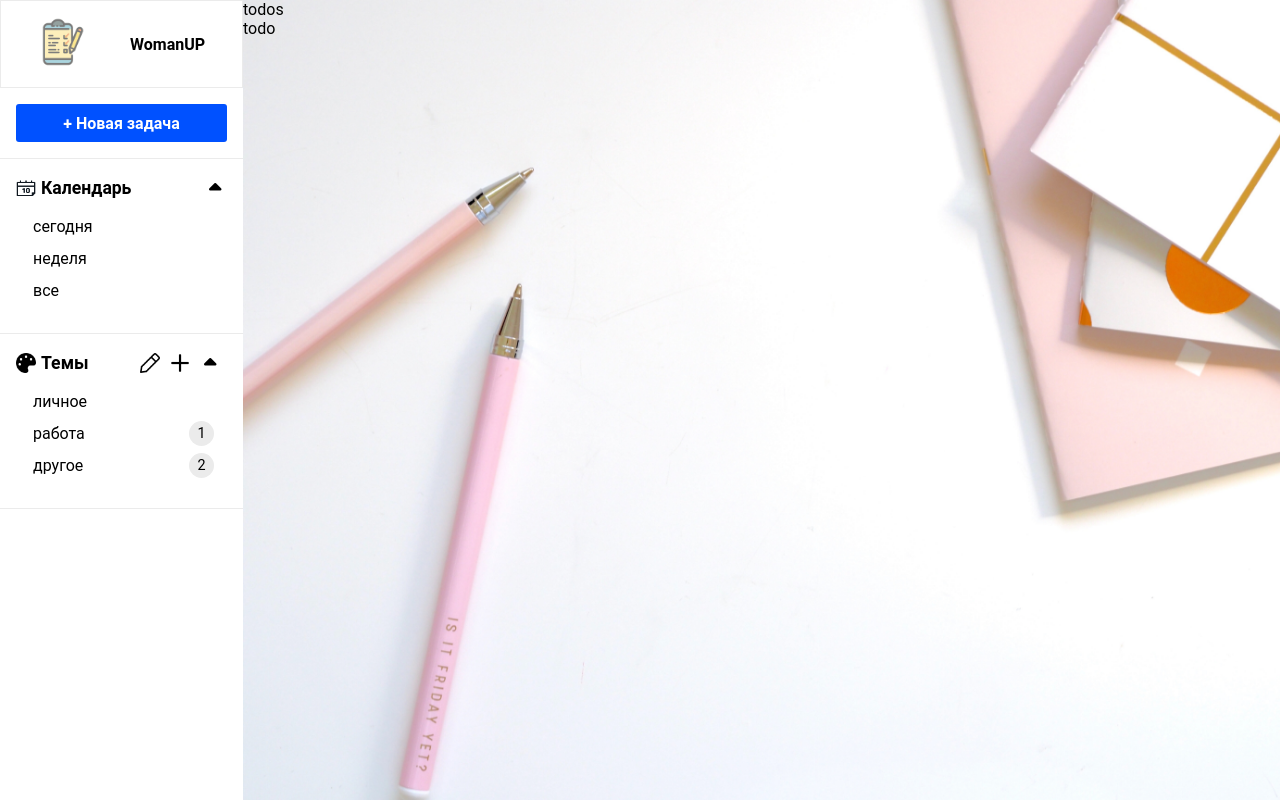
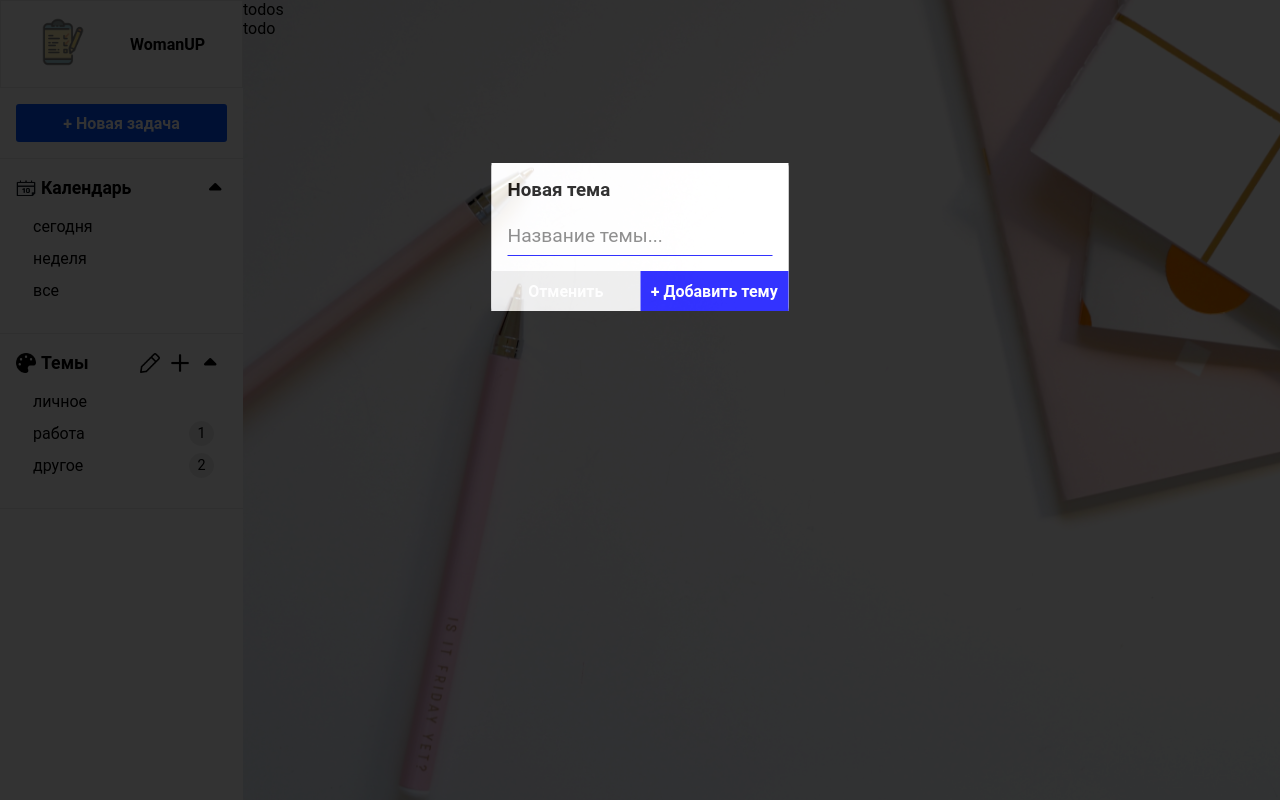
Before and after one commit to Sanya789/task-manager, a React (Create React App) app in the folder frontend/: page / in a window 1280 px wide. Both pictures are taken after a click on the element 179 px from the left and 362 px from the top of the page. Built offline with nearby package versions, Linux system fonts and the light colour scheme.

Commit message:
added modals for rename and add themes

```diff
--- a/frontend/src/App.css
+++ b/frontend/src/App.css
@@ -60,6 +60,7 @@ font-weight: bold;
   height: 100vh;
   background-color: black;
   opacity: 0.8;
+  z-index: 99;
 }
 
 .modal .modal_container {
@@ -365,3 +366,58 @@ transition: all 200ms ease-in-out;
 .Title .btns .edit-delete span.delete:hover{
   background: red;
 }
+
+/* AddNewTitile */
+
+.addNewTitle .add-button span{
+margin-right: 5px;
+}
+
+/*Title form */
+.TitleForm {
+  background-color: white;
+padding: 1rem;
+border-radius: 4px;
+position: relative;
+padding-bottom: 40px;
+}
+
+.TitleForm input {
+  width: 100%;
+  height: 40px;
+  margin: 15px 0;
+border: none;
+font-size: 1.2rem;
+}
+
+.TitleForm input:focus{
+  outline: none;
+  border-bottom: 1px solid blue;
+}
+
+.TitleForm button {
+  position: absolute;
+  bottom: 0;
+  height: 40px;
+  width: 50%;
+  border: none;
+  color: white;
+  font-size: 1rem;
+  font-weight: bold;
+  cursor: pointer;
+  transition: filter 200ms ease-in-out;
+}
+
+.TitleForm button.cancel {
+  left: 0;
+background-color: #ebebeb;
+}
+
+.TitleForm button.confirm {
+right: 0;
+background-color: blue;
+}
+
+.TitleForm button:hover {
+  filter: brightness(1.1)
+}
--- a/frontend/src/components/AddNewTitle.jsx
+++ b/frontend/src/components/AddNewTitle.jsx
@@ -1,14 +1,30 @@
-import React from 'react';
+import React, { useState } from 'react';
 import plus from '../assets/img/plus.png';
+import Modal from './Modal';
+import TitleForm from './TitleForm';
 
 const AddNewTitle = () => {
+  const [showModal, setShowModal] = useState(false);
+  const [titleName, setTitleName] = useState('');
+  const handleSubmit = () => {};
+
   return (
     <div className="addNewTitle">
       <div className="add-button">
-        <span>
+        <span onClick={() => setShowModal(true)}>
           <img src={plus} alt="plus" />
         </span>
       </div>
+      <Modal showModal={showModal} setShowModal={setShowModal}>
+        <TitleForm
+          handleSubmit={handleSubmit}
+          heading="Новая тема"
+          value={titleName}
+          setValue={setTitleName}
+          setShowModal={setShowModal}
+          confirmButtonText="+ Добавить тему"
+        />
+      </Modal>
     </div>
   );
 };
--- a/frontend/src/components/Modal.jsx
+++ b/frontend/src/components/Modal.jsx
@@ -13,7 +13,7 @@ const Modal = ({children, showModal, setShowModal}) => {
     <div ref={modalRef} className='modal' onClick={closeModal}>
       <div className='modal_container'>
         {children}
-        <button onClick={()=>setShowModal(false)}>Закрыть</button>
+        {/* <button onClick={()=>setShowModal(false)}>Закрыть</button> */}
       </div>
     </div>
   )
--- a/frontend/src/components/RenameTitle.jsx
+++ b/frontend/src/components/RenameTitle.jsx
@@ -1,9 +1,25 @@
-import React from 'react'
+import React, { useState } from 'react';
+import TitleForm from './TitleForm';
 
-const RenameTitile = () => {
-  return (
-    <div className='renameTitile'></div>
-  )
+const RenameTitile = ({title, setShowModal}) => {
+const[newTitleName, setNewTitleName] = useState(title.name)
+
+const handleSubmit = (e) => {
+
 }
 
-export default RenameTitile
+  return (
+    <div className="RenameTitile">
+      <TitleForm
+        handleSubmit={handleSubmit}
+        heading="Редактировать тему"
+        value={newTitleName}
+        setValue={setNewTitleName}
+        setShowModal={setShowModal}
+        confirmButtonText="Подтвердить"
+      />
+    </div>
+  );
+};
+
+export default RenameTitile;
--- a/frontend/src/components/Title.jsx
+++ b/frontend/src/components/Title.jsx
@@ -1,27 +1,34 @@
-import React from 'react';
-import RenameTitle from './RenameTitle';
+import React, { useState } from 'react';
 import pencil from '../assets/img/pencil.png';
 import cancel from '../assets/img/cancel.png';
+import Modal from './Modal';
+import RenameTitile from './RenameTitle';
 
 const Title = ({ title, edit }) => {
+  const [showModal, setShowModal] = useState(false);
+
   return (
     <div className="Title">
       <div className="name">{title.name}</div>
       <div className="btns">
         {edit ? (
           <div className="edit-delete">
-            <span className='edit'>
+            <span onClick={() => setShowModal(true)} className="edit">
               <img src={pencil} alt="pencil" />
             </span>
-            <span className='delete'>
+            <span className="delete">
               <img src={cancel} alt="delete" />
             </span>
           </div>
+        ) : title.numOfTodos === 0 ? (
+          ''
         ) : (
-          title.numOfTodos === 0 ? '' :
           <div className="total-todos">{title.numOfTodos}</div>
         )}
       </div>
+      <Modal showModal={showModal} setShowModal={setShowModal}>
+        <RenameTitile title={title} setShowModal={setShowModal} />
+      </Modal>
     </div>
   );
 };
--- /dev/null
+++ b/frontend/src/components/TitleForm.jsx
@@ -0,0 +1,22 @@
+import React from 'react';
+
+const TitleForm = ({ handleSubmit, heading, value, setValue, setShowModal, confirmButtonText }) => {
+  return (
+    <form  className='TitleForm' onSubmit={handleSubmit}>
+      <h3>{heading}</h3>
+      <input
+        value={value}
+        onChange={(e) => setValue(e.target.value)}
+        type="text"
+        placeholder="Название темы..."
+        autoFocus
+      />
+      <button className="cancel" role="button" onClick={() => setShowModal(false)}>
+        Отменить
+      </button>
+      <button className="confirm">{confirmButtonText}</button>
+    </form>
+  );
+};
+
+export default TitleForm;
```
